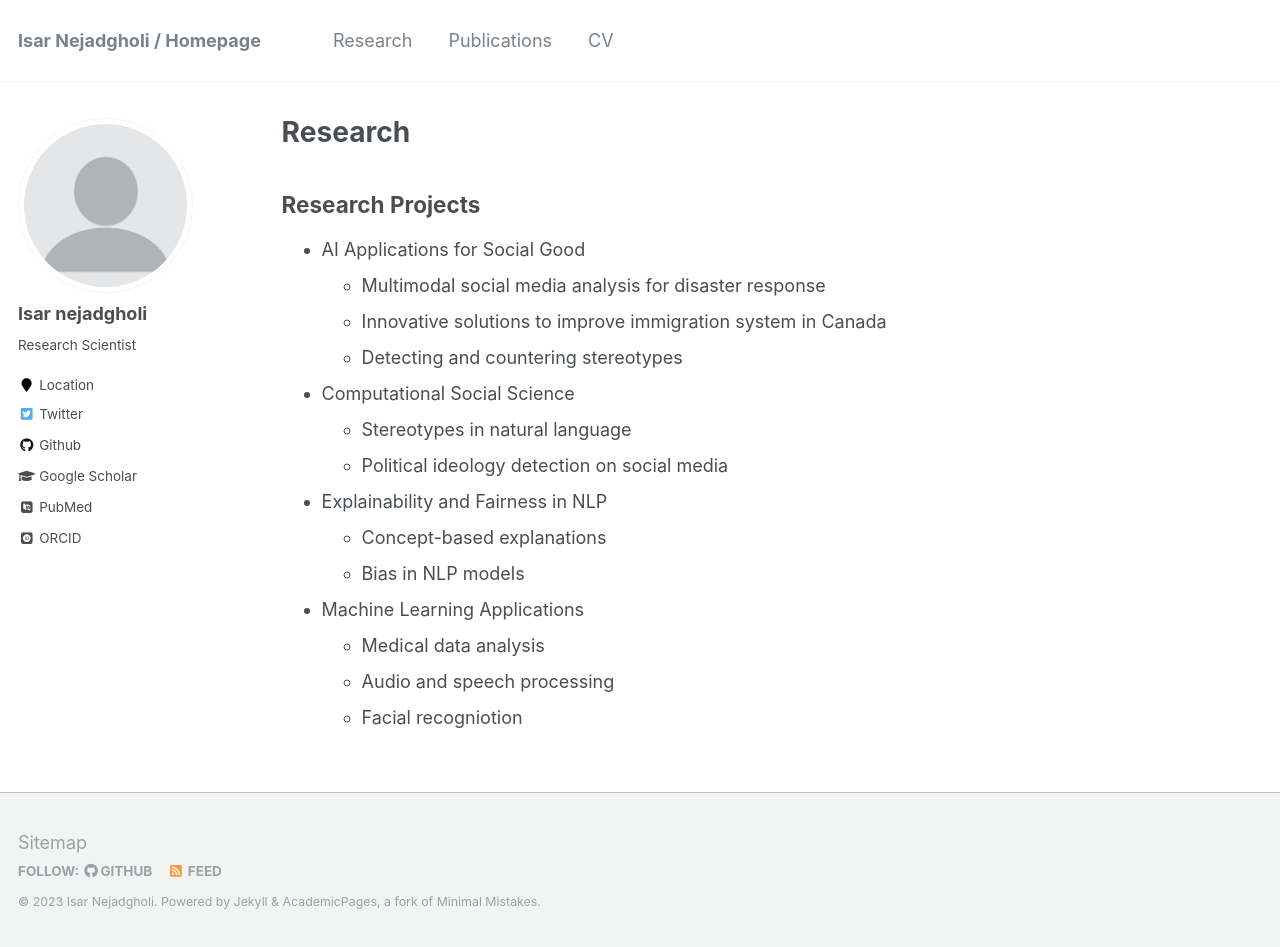
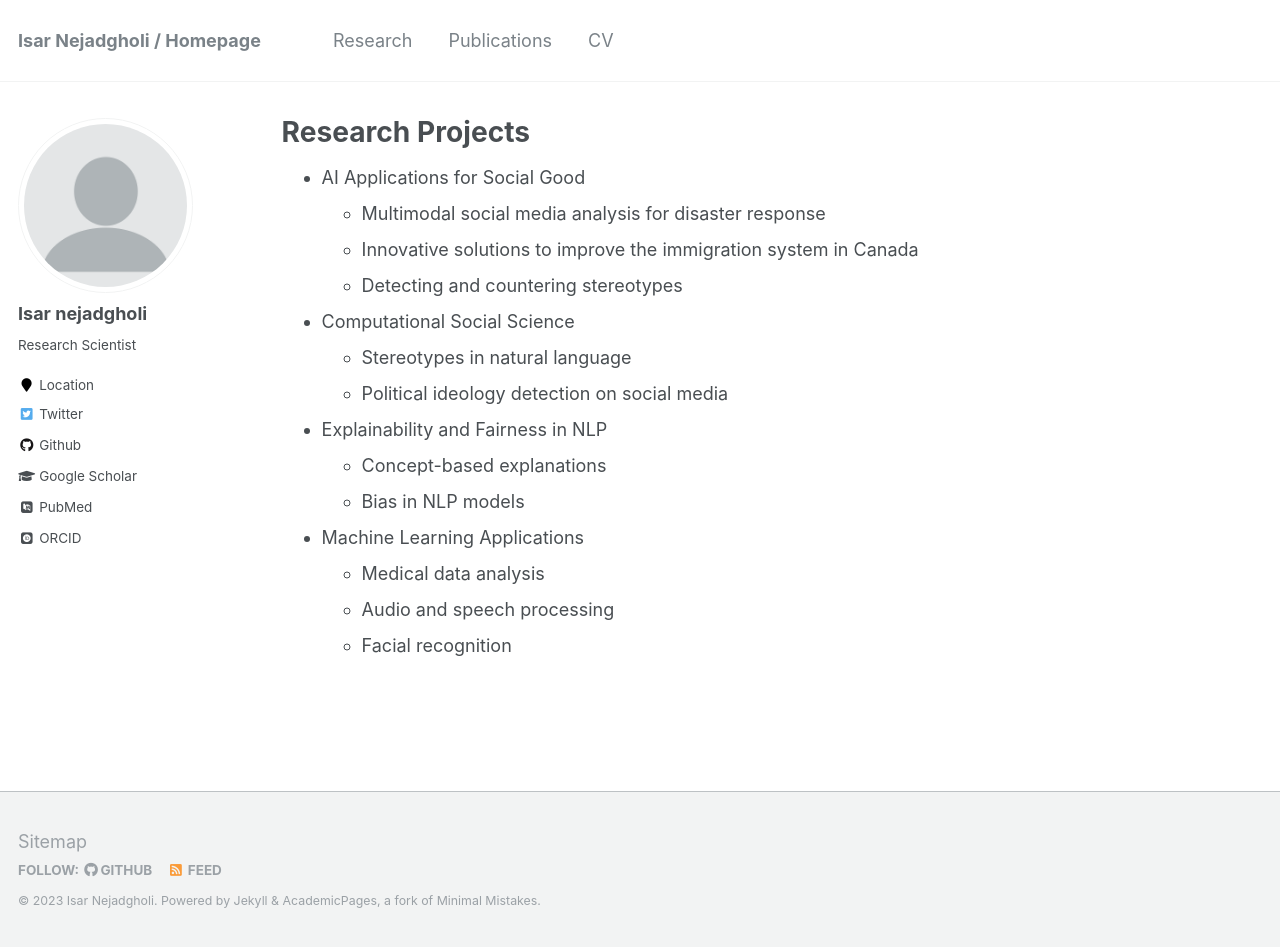
Before and after one commit to IsarNejad/IsarNejad.github.io, a Jekyll site: the page built from _pages/research.md, in a window 1280 px wide and 947 px high. Built offline with Jekyll 4.4.1, drawn with Linux system fonts in a browser that asks for light colours; some web fonts are replaced.

Commit message:
Update research.md

```diff
--- a/_pages/research.md
+++ b/_pages/research.md
@@ -1,15 +1,14 @@
 ---
 layout: archive
-title: "Research"
+title: "Research Projects"
 permalink: /research/
 author_profile: true
 ---
 
 
-## Research Projects
 * AI Applications for Social Good
   - Multimodal social media analysis for disaster response
-  - Innovative solutions to improve immigration system in Canada
+  - Innovative solutions to improve the immigration system in Canada
   - Detecting and countering stereotypes
 * Computational Social Science
   - Stereotypes in natural language
@@ -20,4 +19,4 @@ author_profile: true
 * Machine Learning Applications
   - Medical data analysis
   - Audio and speech processing
-  - Facial recogniotion
+  - Facial recognition
```
